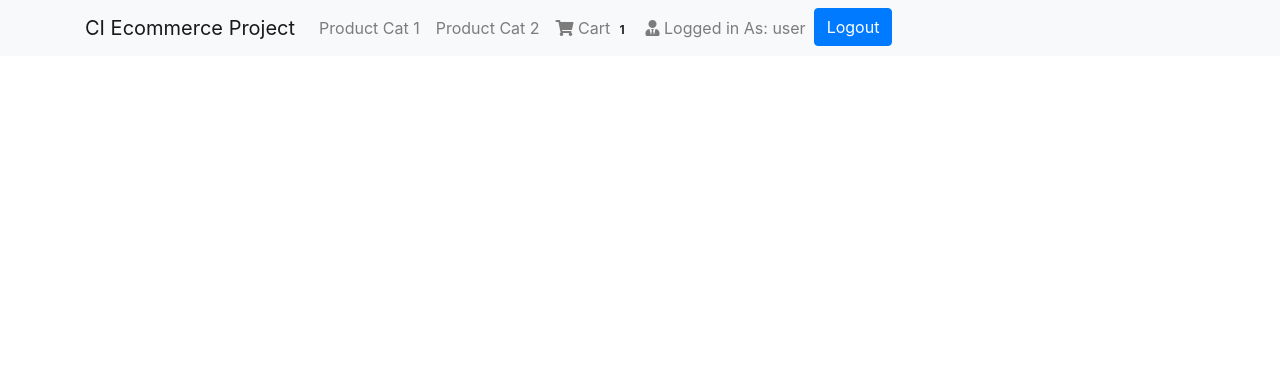
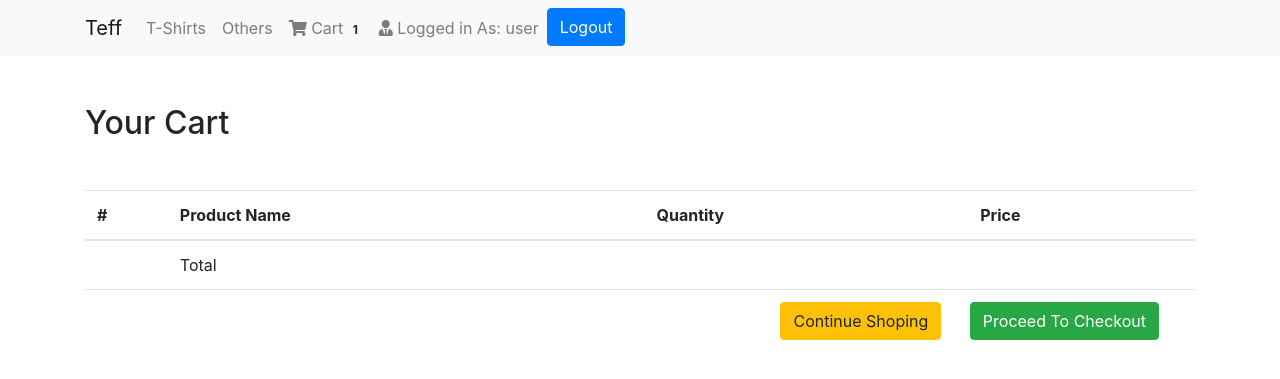
Before and after one commit to Code-Institute-Submissions/SamLookingGlass-FullStack-eCommerce, a Django app: page /cart/ in a window 1280 px wide. Shown: the top 379 px of the page. Run offline with Django 3.2, Linux system fonts and the light colour scheme; a user stored in the database is signed in; data comes from the database, SQL or seed files in the repository; both versions use the stored data as it was after the commit; some libraries are stand-ins or nearby versions.

Commit message:
Production code indented and organised

```diff
--- a/ecommerceweb/cart/templates/cart.html
+++ b/ecommerceweb/cart/templates/cart.html
@@ -1,7 +1,7 @@
 {% extends 'base.html' %}
 {% load static %}
 
-{% comment %} {% block content %}
+{% block content %}
 <div class="container my-5">
 <div class="my-5">
 	<h2>Your Cart</h2>
@@ -17,7 +17,7 @@
   </thead>
   <tbody>
   	{% for cart in carts %}
-    <tr>
+    {% comment %} <tr>
       <th scope="row">{{ forloop.counter }}</th>
       <td>{{ cart.item.name }}</td>
       <td>
@@ -26,12 +26,12 @@
       <a class="ml-2" href="{% url 'mainapp:cart' cart.item.slug %}" ><span class="badge badge-light"><i class="fas fa-plus"></i></span></a>
       </td>
       <td>${{ cart.get_total }}</td>
-    </tr>
+    </tr> {% endcomment %}
 	{% endfor %}
     <tr>
       <th scope="row"></th>
       <td colspan="2">Total</td>
-      <td>${{ order.get_totals| floatformat:2 }}</td>
+      {% comment %} <td>${{ order.get_totals| floatformat:2 }}</td> {% endcomment %}
     </tr>
     <tr>
       <th scope="row"></th>
@@ -44,4 +44,4 @@
 </table>
 </div>
 
-{% endblock %} {% endcomment %}
+{% endblock %}
--- a/ecommerceweb/products/templates/base.html
+++ b/ecommerceweb/products/templates/base.html
@@ -9,7 +9,7 @@
   <link rel="stylesheet" href="https://stackpath.bootstrapcdn.com/bootstrap/4.3.1/css/bootstrap.min.css" integrity="sha384-ggOyR0iXCbMQv3Xipma34MD+dH/1fQ784/j6cY/iJTQUOhcWr7x9JvoRxT2MZw1T" crossorigin="anonymous">
   <link href="https://cdnjs.cloudflare.com/ajax/libs/font-awesome/5.10.2/css/all.css" rel="stylesheet">
   <link rel="stylesheet" href="{% static 'css/main.css' %}">
-  <title>Django Ecommer | manascode.com</title>
+  <title>Teff</title>
   <style>
   	.card{
   		    height: 350px;
--- a/ecommerceweb/products/templates/navbar.html
+++ b/ecommerceweb/products/templates/navbar.html
@@ -2,24 +2,20 @@
 {% load cart_tag %}
 
 <nav class="navbar navbar-expand-lg navbar-light bg-light">
-  {% if messages %}
   <div class="container">
-    {% for message in messages %} {{ message }} {% endfor %}
-  </div>
-  {% endif %}
-
-  <div class="container">
-  <a class="navbar-brand" href="/">CI Ecommerce Project</a>
+    <a class="navbar-brand" href="/">Teff</a>
     <button class="navbar-toggler" type="button" data-toggle="collapse" data-target="#navbarNav" aria-controls="navbarNav" aria-expanded="false" aria-label="Toggle navigation">
     <span class="navbar-toggler-icon"></span>
     </button>
     <div class="collapse navbar-collapse" id="navbarNav">
       <ul class="navbar-nav">
+
         <li {% if request.path == 'contact' %}class="nav-item active"{% else %}class="nav-item"{% endif %}>
-        <a class="nav-link" href="#">Product Cat 1 <span class="sr-only">(current)</span></a>
+          <a class="nav-link" href="#">T-Shirts<span class="sr-only">(current)</span></a>
         </li>
+
         <li class="nav-item">
-        <a class="nav-link" href="#">Product Cat 2</a>
+          <a class="nav-link" href="#">Others</a>
         </li>
 
         {% comment %} Show if user has logged in {% endcomment %}
@@ -36,6 +32,7 @@
             <i class="fas fa-user-tie"></i> Logged in As: {{ request.user.username }}
           </a>
         </li>
+
         <li class="nav-item">
           <a  class="btn btn-primary" href="{% url 'accountsapp:logout' %}">Logout</a>
         </li>
@@ -45,6 +42,7 @@
         <li class="nav-item">
           <a  class="btn btn-primary" href="{% url 'accountsapp:login' %}">Login</a>
         </li>
+
         <li class="nav-item">
           <a  class="btn btn-danger" href="{% url 'accountsapp:register' %}">Register</a>
         </li>
```
Also changed, not shown: ecommerceweb/db.sqlite3. Lines whose indentation alone changed are shown as unchanged.
